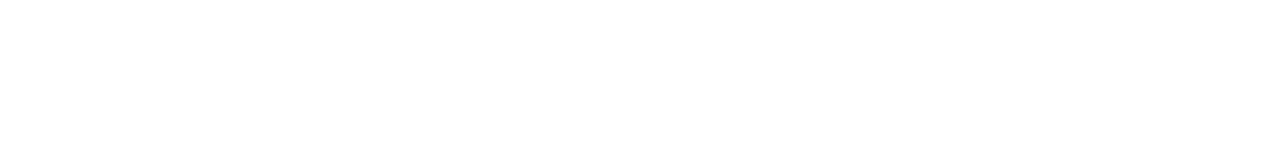
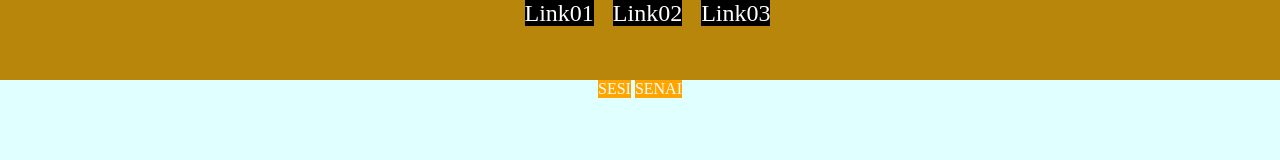
Before and after one commit to Gabriel-Sedenho/Display_TA, a website: page index.html in a window 1280 px wide. Drawn offline with Linux system fonts and the light colour scheme.

Commit message:
ADD: reset

```diff
--- a/index.html
+++ b/index.html
@@ -1,11 +1,25 @@
 <!DOCTYPE html>
 <html lang="pt-BR">
+
 <head>
     <meta charset="UTF-8">
     <meta name="viewport" content="width=device-width, initial-scale=1.0">
     <title>Document</title>
+
+    <!-- Link para CSS -->
+    <link rel="stylesheet" href="style.css">
+    <link rel="stylesheet" href="reset.css">
 </head>
-<body>
 
+<body class="body-container">
+    <header class="header-container">
+        <!-- Menu -->
+        <a href="#">Link01</a>
+        <a href="#">Link02</a>
+        <a href="#">Link03</a>
+    </header>
+    <p>SESI</p>
+    <p>SENAI</p>
 </body>
+
 </html>
--- /dev/null
+++ b/reset.css
@@ -0,0 +1,5 @@
+*{
+    margin: 0;
+    padding: 0;
+    box-sizing: border-box;
+}
--- /dev/null
+++ b/style.css
@@ -0,0 +1,26 @@
+.body-container{
+    background-color: lightcyan;
+    text-align: center;
+}
+
+.body-container p{
+    background-color: orange;
+    color: #fff;
+    display: inline-block;
+}
+
+.header-container{
+    width: 100%;
+    height: 80px;
+    background-color: darkgoldenrod;
+    text-align: center;
+}
+
+.header-container a{
+    background-color: black;
+    text-decoration: none;
+    font-size: x-large;
+    color: #fff;
+    margin-top: 10px;
+    margin-left: 15px;
+}
```
